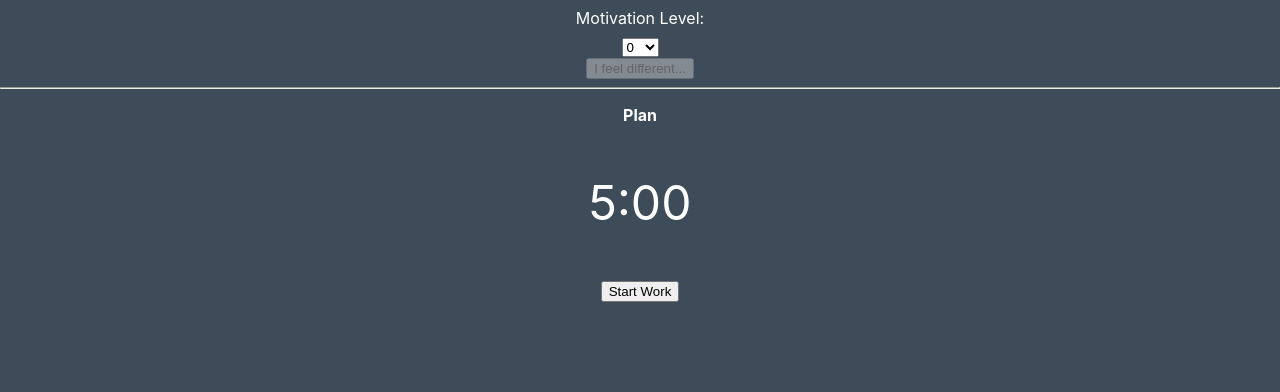
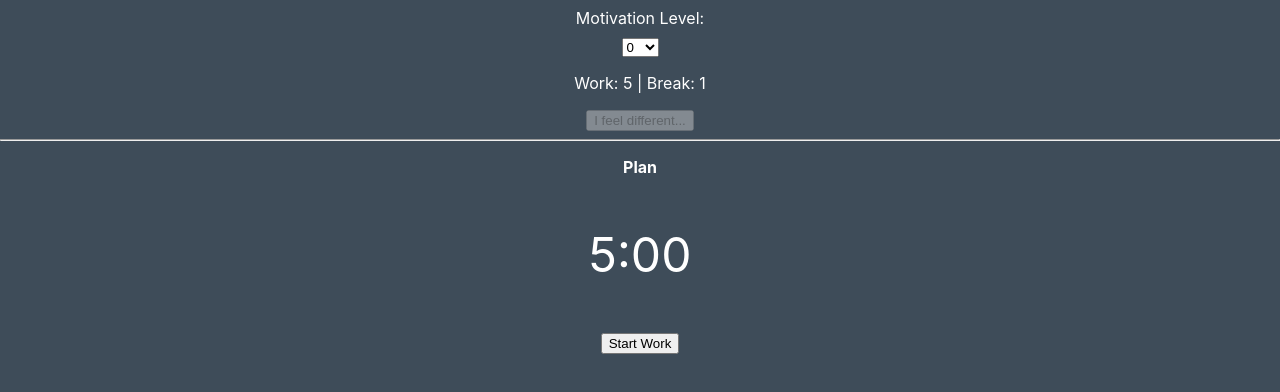
Before and after one commit to wanzulfikri/pomo-feeling, a React (Create React App) app: page / in a window 1280 px wide. Shown: the top 392 px of the page. Built offline with nearby package versions, Linux system fonts and the light colour scheme.

Commit message:
Add flexible break timer and Add work and break duration display for every motivation level

```diff
--- a/src/components/App/App.js
+++ b/src/components/App/App.js
@@ -13,7 +13,7 @@ function App() {
     debugMultiplier * 5 * MINUTES
   );
   const [breakDuration, setBreakDuration] = useState(
-    debugMultiplier * 5 * MINUTES
+    debugMultiplier * 1 * MINUTES
   );
   const [isOnBreak, setOnBreak] = useState(false);
   const [isTimerRunning, setTimerRunning] = useState(false);
@@ -27,6 +27,7 @@ function App() {
         setTimerDuration={setTimerDuration}
         isPlanMode={isPlanMode}
         debugMultiplier={debugMultiplier}
+        setBreakDuration={setBreakDuration}
       />
       <Reset
         setPlanMode={setPlanMode}
--- a/src/components/Motivation/Motivation.js
+++ b/src/components/Motivation/Motivation.js
@@ -1,12 +1,22 @@
-import React from "react";
+import React, { useState } from "react";
 import PropTypes from "prop-types";
 import "./Motivation.css";
 
 export default function Motivation(props) {
+  const [
+    selectedMotivationOptionIndex,
+    setSelectedMotivationOptionIndex
+  ] = useState(0);
   return (
     <div>
       <p className="motivationSelectorLabel">Motivation Level: </p>
-      <SelectMotivationLevel {...props} />
+      <SelectMotivationLevel
+        {...props}
+        setSelectedMotivationOptionIndex={setSelectedMotivationOptionIndex}
+      />
+      <WorkBreakCycleDisplay
+        selectedMotivationOptionIndex={selectedMotivationOptionIndex}
+      />
     </div>
   );
 }
@@ -14,7 +24,8 @@ export default function Motivation(props) {
 Motivation.propTypes = {
   setWorkDuration: PropTypes.func.isRequired,
   setTimerDuration: PropTypes.func.isRequired,
-  isPlanMode: PropTypes.bool.isRequired
+  isPlanMode: PropTypes.bool.isRequired,
+  setBreakDuration: PropTypes.func.isRequired
 };
 
 function SelectMotivationLevel(props) {
@@ -30,37 +41,64 @@ function SelectMotivationLevel(props) {
 }
 
 function handleMotivationOptionChange(event, props) {
-  const { setWorkDuration, setTimerDuration } = props;
+  const {
+    setWorkDuration,
+    setTimerDuration,
+    setBreakDuration,
+    setSelectedMotivationOptionIndex
+  } = props;
+
+  const breakIndexInArray = 1;
   const clickedMotivationOption = Number(event.target.value);
+  const clickedMotivationIndex = Number(event.target.selectedIndex);
+  setSelectedMotivationOptionIndex(clickedMotivationIndex);
   setWorkDuration(clickedMotivationOption);
+  setBreakDuration(
+    MOTIVATIONOPTIONSMINUTESLIST[clickedMotivationIndex][breakIndexInArray]
+  );
   setTimerDuration(clickedMotivationOption);
 }
 
 function generateMotivationOptionElements(debugMultiplier) {
   let MotivationOptionElements = MOTIVATIONOPTIONSMINUTESLIST.map(
-    (element, index) => (
-      <option
-        default
-        key={element}
-        value={debugMultiplier * element * 1000 * 60}
-      >
-        {index}
-      </option>
-    )
+    (element, index) => {
+      const value = debugMultiplier * element[0] * 1000 * 60;
+      return (
+        <option default key={element} index={index} value={value}>
+          {index}
+        </option>
+      );
+    }
   );
   return MotivationOptionElements;
 }
 
 const MOTIVATIONOPTIONSMINUTESLIST = [
-  5,
-  10,
-  15,
-  20,
-  25,
-  35,
-  45,
-  50,
-  60,
-  75,
-  90
+  [5, 1],
+  [10, 2],
+  [15, 3],
+  [20, 4],
+  [25, 5],
+  [35, 7],
+  [45, 9],
+  [50, 10],
+  [60, 12],
+  [75, 15],
+  [90, 30]
 ];
+
+function WorkBreakCycleDisplay({ selectedMotivationOptionIndex }) {
+  const currentCycleElement =
+    MOTIVATIONOPTIONSMINUTESLIST[selectedMotivationOptionIndex];
+  const workDuration = currentCycleElement[0];
+  const breakDuration = currentCycleElement[1];
+  return (
+    <p>
+      Work: {workDuration} | Break: {breakDuration}
+    </p>
+  );
+}
+
+WorkBreakCycleDisplay.propTypes = {
+  selectedMotivationOptionIndex: PropTypes.number.isRequired
+};
```
